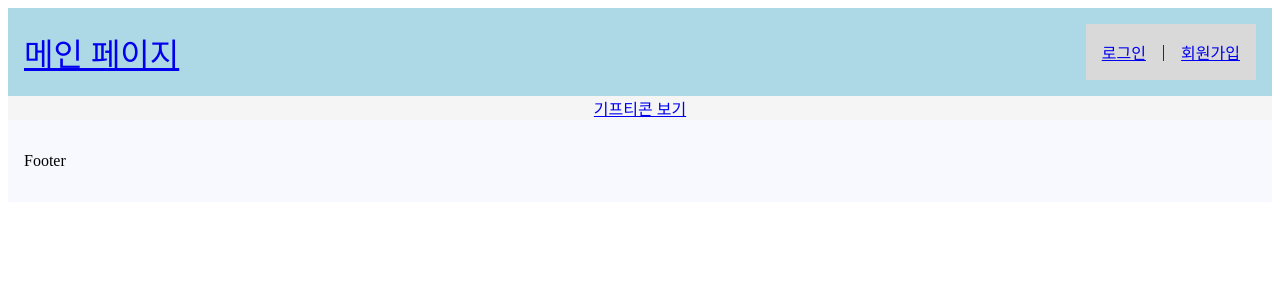
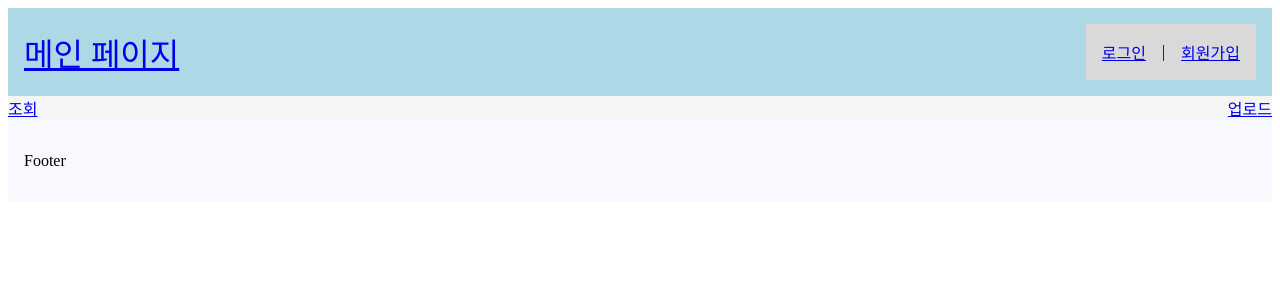
Before and after one commit to dev-honing/Gifticon, a Next.js app in the folder family-gifticon/: page / in a window 1280 px wide. Shown: the top 300 px of the page. Built offline with nearby package versions, Linux system fonts and the light colour scheme.

Commit message:
Fix: 메인 페이지에 항목 추가 및 스타일 변경

```diff
--- a/family-gifticon/app/page.tsx
+++ b/family-gifticon/app/page.tsx
@@ -11,12 +11,14 @@ export default function MainPage() {
         boxSizing: "border-box",
         background: "#f5f5f5",
         display: "flex",
-        flexDirection: "column",
-        justifyContent: "center",
+        flexDirection: "row",
+        justifyContent: "space-between",
         alignItems: "center",
       }}
     >
-      <Link href={"/gifts"}>기프티콘 보기</Link>
+
+      <Link href={"/gifts"}>조회</Link>
+      <Link href={"/upload"}>업로드</Link>
     </div>
   );
 }
```
